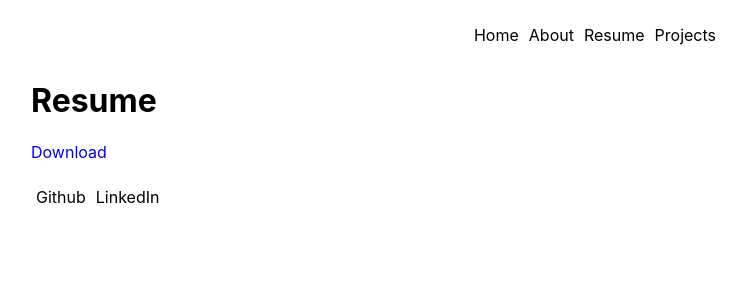
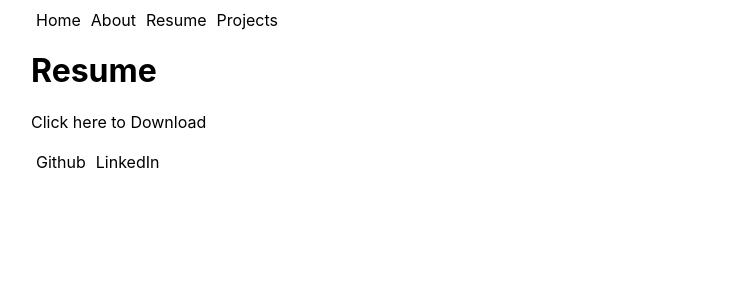
Before and after one commit to jackjning/react-app, a React (Create React App) app: page /#/Resume in a window 1280 px wide. Shown: the top 300 px of the page, without its empty margins (259-1005 px from the left). Built offline with nearby package versions, Linux system fonts and the light colour scheme; the HTML template or start-up script is replaced by a standard one.

Commit message:
converted css to Emotion

```diff
--- a/package.json
+++ b/package.json
@@ -4,14 +4,10 @@
   "private": true,
   "homepage": ".",
   "dependencies": {
-    "@emotion/css": "^11.1.3",
-    "@emotion/react": "^11.4.1",
     "@emotion/styled": "^11.3.0",
-    "@material-ui/core": "^4.12.3",
     "@reduxjs/toolkit": "^1.6.1",
     "react": "^17.0.2",
     "react-dom": "^17.0.2",
-    "react-pdf": "^5.3.2",
     "react-redux": "^7.2.4",
     "react-router-dom": "^5.2.0",
     "react-scripts": "4.0.3"
--- a/src/About.js
+++ b/src/About.js
@@ -1,10 +1,5 @@
 import JackImage from "./Alaska.JPG";
 import styled from "@emotion/styled";
-
-const StyledImage = styled.img`
-  height: 300px;
-  width: 400px;
-`;
 
 const About = (props) => {
   return (
@@ -21,3 +16,8 @@ const About = (props) => {
 };
 
 export default About;
+
+const StyledImage = styled.img`
+  height: 300px;
+  width: 400px;
+`;
--- a/src/App.js
+++ b/src/App.js
@@ -1,33 +1,31 @@
-import "./App.css";
+import styled from "@emotion/styled";
 import Nav from "./Navigate";
 import Links from "./MediaLinks";
 import Routes from "./routes";
 import { HashRouter as Router } from "react-router-dom";
-import styled from "@emotion/styled";
-
-const bigContainer = styled.div`
-  display: flex;
-  height: 100%;
-  width: 100%;
-  justify-content: center;
-`;
 
 const App = () => {
-  console.log("hello world");
-
   return (
     <Router>
-      <bigContainer>
-        <div className="smallContainer"/>
-        <div className="root">
+      <Box>
+        <Fill>
           <Nav />
           <Routes />
           <Links/>
-        </div>
-        <div className="smallContainer"/>
-      </bigContainer>
+        </Fill>
+      </Box>
     </Router>
   );
 };
 
 export default App;
+
+const Box= styled.div`
+  display: flex;
+  justify-content: center;
+`
+
+const Fill = styled.div ({
+  width: '700px',
+  margin: '10px',
+});
--- a/src/MediaLinks.js
+++ b/src/MediaLinks.js
@@ -1,16 +1,27 @@
 import React from "react";
+import styled from "@emotion/styled";
 
 function Links() {
   return (
-    <nav className="container">
-        <a href="https://github.com/jackjning" className="item" style={{ textDecoration: "none", color: "black" }}>
+    <Navi>
+        <a href="https://github.com/jackjning">
           Github
         </a>
-        <a href="https://www.linkedin.com/in/jack-ning-466bb6149/" className="item" style={{ textDecoration: "none", color: "black" }}>
+        <a href="https://www.linkedin.com/in/jack-ning-466bb6149/">
           LinkedIn
         </a>
-    </nav>
+    </Navi>
   );
 }
 
 export default Links;
+
+const Navi= styled.nav`
+  padding-top: 20px;
+
+  a {
+    text-decoration: none;
+    color: black;
+    margin: 5px;
+  }
+`
--- a/src/Navigate.js
+++ b/src/Navigate.js
@@ -1,12 +1,6 @@
 import React from "react";
 import { Link } from "react-router-dom";
 import styled from "@emotion/styled";
-
-const StyledLink = styled(Link)`
-  color: black;
-  text-decoration: none;
-  margin: 5px;
-`;
 
 function Nav() {
   return (
@@ -28,3 +22,9 @@ function Nav() {
 }
 
 export default Nav;
+
+const StyledLink = styled(Link)`
+  color: black;
+  text-decoration: none;
+  margin: 5px;
+`;
--- a/src/Resume.js
+++ b/src/Resume.js
@@ -1,19 +1,21 @@
-import { Link } from "react-router-dom";
+import styled from "@emotion/styled";
 
 const Resume = () => {
   return (
-    <div>
+    <Links>
       <h1>Resume</h1>
-      <Link
-        to="JackNingResume.pdf"
-        target="_blank"
-        download
-        style={{ textDecoration: "none" }}
-      >
-        Download
-      </Link>
-    </div>
+      <a href='/JackNingResume.pdf' download>
+        Click here to Download
+      </a>
+    </Links>
   );
 };
 
 export default Resume;
+
+const Links= styled.div`
+  a {
+    text-decoration: none;
+    color: black;
+  }
+`
```
Also changed, not shown: 1 other file (tests, documents, lock files or other folders).
